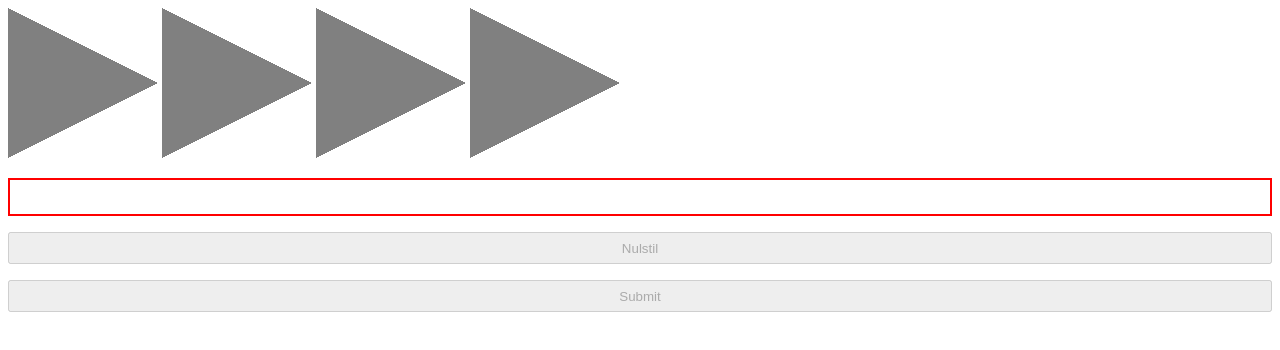
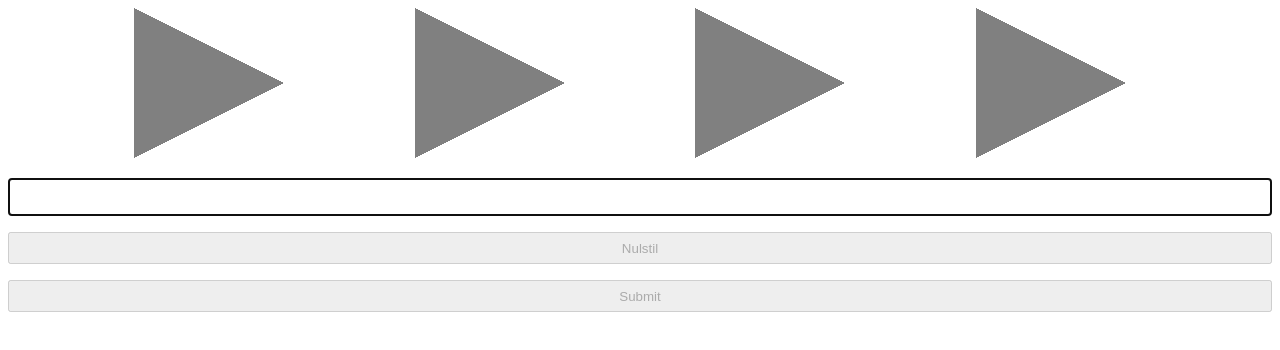
Before and after one commit to tsdmCode/revealchallenge0104, a plain HTML site: page index.html in a window 1280 px wide. Drawn offline with Linux system fonts and the light colour scheme.

Commit message:
Fixing positioning

```diff
--- a/assets/css/styles.css
+++ b/assets/css/styles.css
@@ -30,6 +30,7 @@ section {
 }
 
 .arrow {
+  margin-left: 10%;
   width: 150px;
   height: 150px;
   background-image: linear-gradient(to bottom right, transparent 50%, gray 0),
--- a/index.html
+++ b/index.html
@@ -8,15 +8,15 @@
     <script src="assets/js/index.js" defer></script>
   </head>
   <body>
-    <section>
+    <section id="arrows">
       <div class="arrow" id="arrowOne"></div>
       <div class="arrow" id="arrowTwo"></div>
       <div class="arrow" id="arrowThree"></div>
       <div class="arrow" id="arrowFour"></div>
     </section>
     <form>
-      <input type="text" name="" id="one" required minlength="2" />
-      <input type="number" name="" id="two" required minlength="8" />
+      <input type="text" id="one" required minlength="2" autofocus />
+      <input id="two" pattern="\d{8,8}" required />
       <input type="email" name="" id="three" pattern="^[\w-\.]+@([\w-]+\.)+[\w-]{2,4}$" required />
       <input type="password" name="" id="four" minlength="4" required />
       <button id="reset" disabled>Nulstil</button>
```
